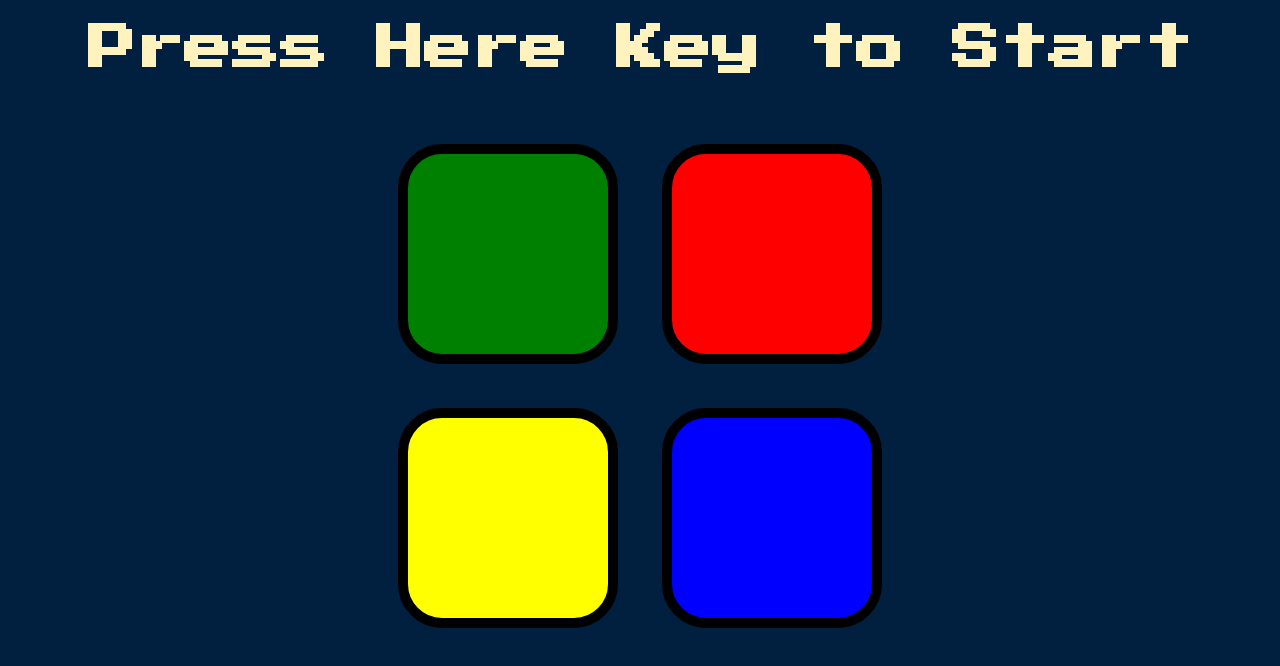
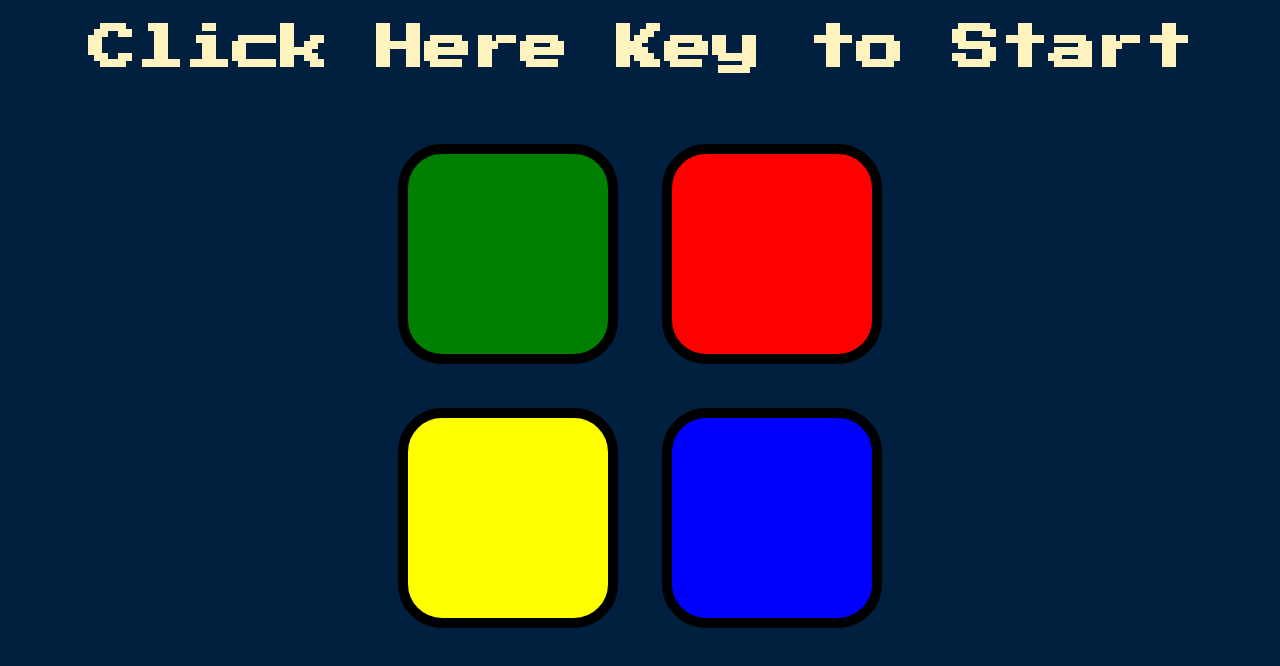
Before and after one commit to julitolopez/simon, a plain HTML site: page index.html in a window 1280 px wide. Drawn offline with nearby package versions, Linux system fonts and the light colour scheme.

Commit message:
changed h1

```diff
--- a/index.html
+++ b/index.html
@@ -9,7 +9,7 @@
 </head>
 
 <body>
-  <h1 id="level-title">Press Here Key to Start</h1>
+  <h1 id="level-title">Click Here Key to Start</h1>
   <div class="container">
     <div class="row">
 
```
